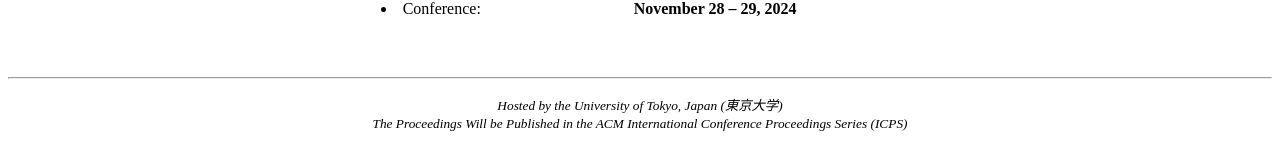
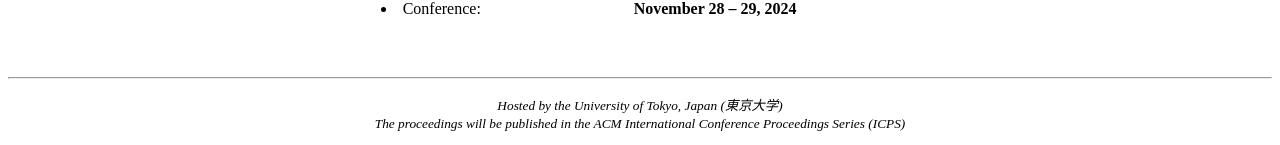
Before and after one commit to icea-conf/2024, a Jekyll site: the page built from index.html, in a window 1280 px wide. Shown: the part 1014-1159 px from the top of the page. Built offline with Jekyll 4.4.1, drawn with Linux system fonts in a browser that asks for light colours; the list of posts is cut into pages by our own code.

```diff
--- a/_layouts/default.html
+++ b/_layouts/default.html
@@ -35,7 +35,7 @@
         <small>
             <!-- <i>Sponsored by Association for Computing Machinery (ACM)</i><br> -->
             <i>Hosted by the University of Tokyo, Japan (東京大学)</i><br>
-            <i>The Proceedings Will be Published in the ACM International Conference Proceedings Series (ICPS)</i>
+            <i>The proceedings will be published in the ACM International Conference Proceedings Series (ICPS)</i>
         </small>
     </p>
 </body>
```
